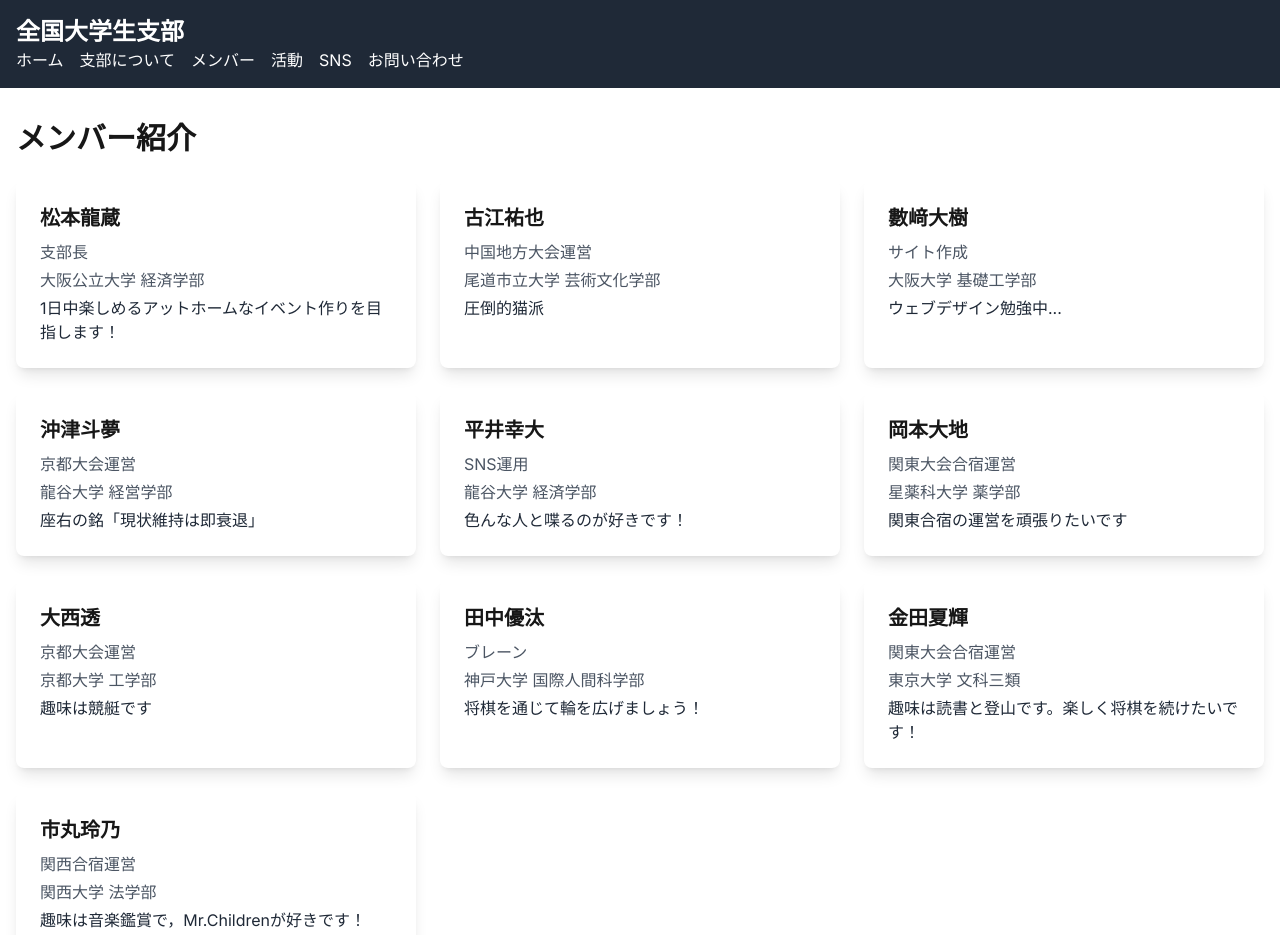
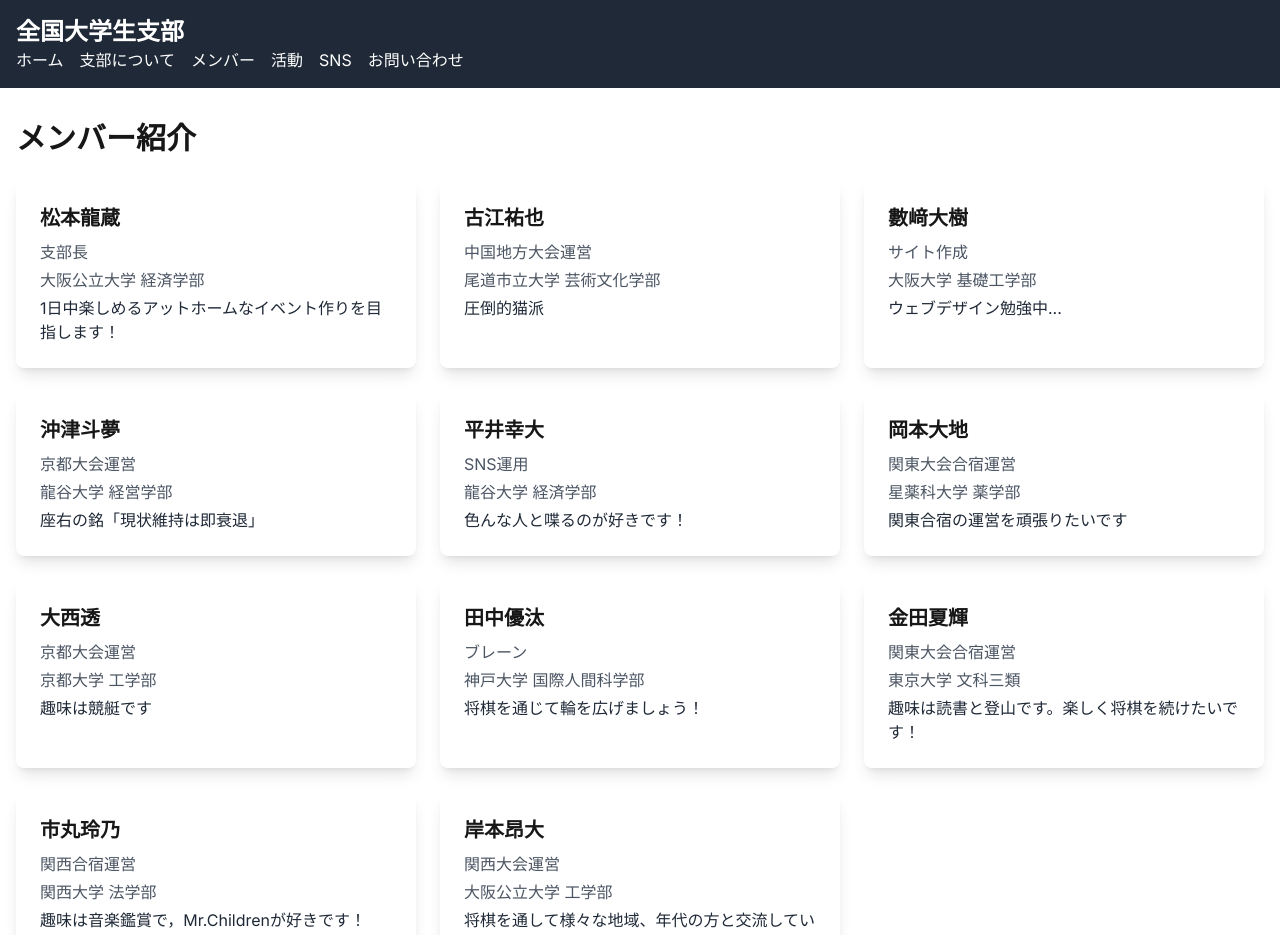
Before and after one commit to DaikiKazusaki/shibu-webpage, a Next.js app: page /members in a window 1280 px wide. Shown: the top 935 px of the page. Built offline with nearby package versions, Linux system fonts and the light colour scheme.

Commit message:
add member

```diff
--- a/app/members/page.tsx
+++ b/app/members/page.tsx
@@ -81,6 +81,12 @@ export default function Members() {
       role: '関西合宿運営',
       university: '関西大学 法学部',
       introduction: '趣味は音楽鑑賞で，Mr.Childrenが好きです！'
+    },
+    {
+      name: '岸本昂大',
+      role: '関西大会運営',
+      university: '大阪公立大学 工学部',
+      introduction: '将棋を通して様々な地域、年代の方と交流していきたいです'
     }
     // Add more members as needed
   ]
```
